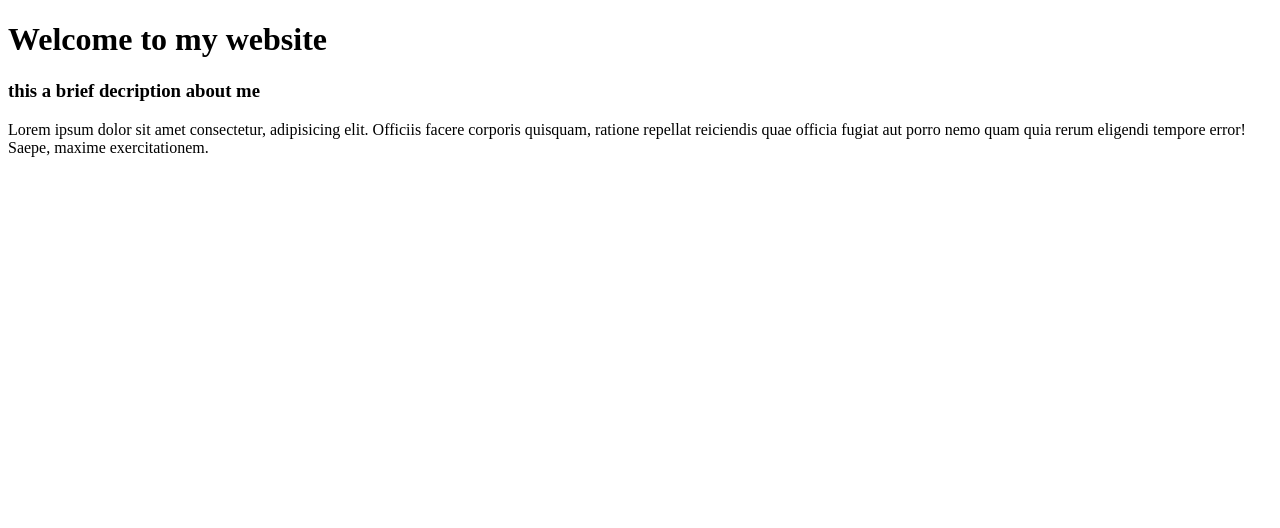
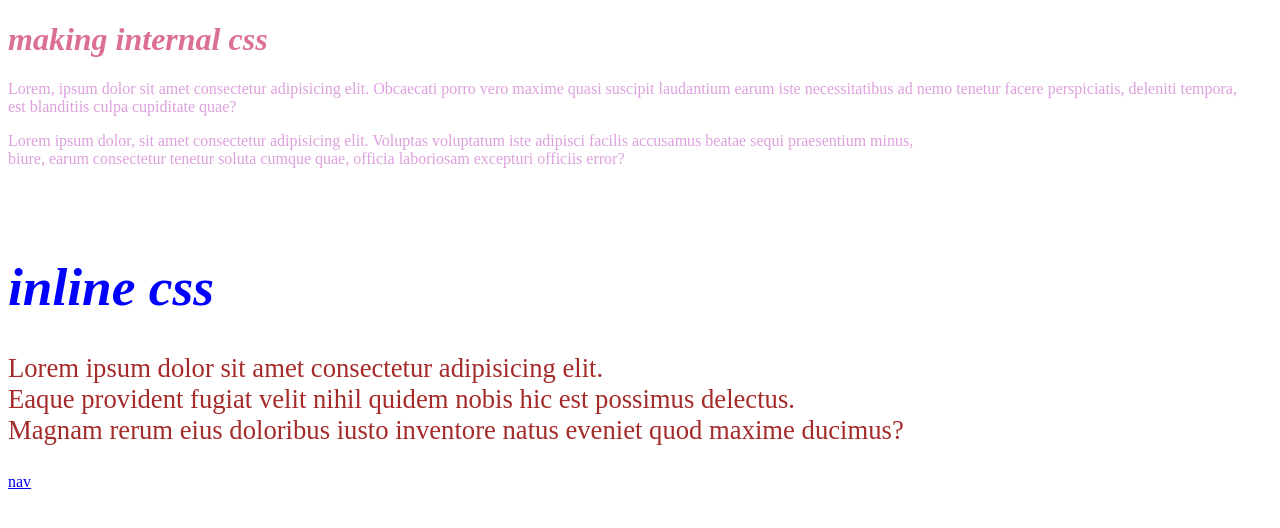
Before and after one commit to cov3nant/mawufemor, a plain HTML site: page index.html in a window 1280 px wide. Drawn offline with Linux system fonts and the light colour scheme.

Commit message:
wednesday

```diff
--- a/index.html
+++ b/index.html
@@ -1,13 +1,35 @@
 <!DOCTYPE html>
 <html lang="en">
 <head>
-    <meta charset="UTF-8">
-    <meta name="viewport" content="width=device-width, initial-scale=1.0">
-    <title>Godsway Agetor</title>
+  <meta charset="UTF-8">
+  <meta name="viewport" content="width=device-width, initial-scale=1.0">
+  <!-- <link rel="stylesheet" href="./style.css"> -->
+  <title>the glade</title>
+  <style>
+    h1{
+      font-style: italic;
+      color: palevioletred;
+    }
+    p{
+      font-style: inherit;
+      color: plum;
+    }
+
+  </style>
 </head>
 <body>
-  <h1>Welcome to my website</h1>
-  <h3>this a brief decription about me</h3>
-  <p>Lorem ipsum dolor sit amet consectetur, adipisicing elit. Officiis facere corporis quisquam, ratione repellat reiciendis quae officia fugiat aut porro nemo quam quia rerum eligendi tempore error! Saepe, maxime exercitationem.
+  <h1>making internal css</h1>
+  <p>Lorem, ipsum dolor sit amet consectetur adipisicing elit.
+    Obcaecati porro vero maxime quasi suscipit laudantium earum iste necessitatibus ad nemo tenetur facere perspiciatis, deleniti tempora,<br> est blanditiis culpa cupiditate quae?</p>
+
+    <p>Lorem ipsum dolor, sit amet consectetur adipisicing elit. Voluptas voluptatum iste adipisci facilis accusamus beatae sequi praesentium minus, <br> biure, earum consectetur tenetur soluta cumque quae, officia laboriosam excepturi officiis error? </p>
+
+    <br>
+    <br>
+
+    <h1 style="color: blue; font-size: 40pt; font-style: oblique;">inline css</h1>
+    <p style="color: brown; font-size: 20pt;">Lorem ipsum dolor sit amet consectetur adipisicing elit. <br> Eaque provident fugiat velit nihil quidem nobis hic est possimus delectus. <br> Magnam rerum eius doloribus iusto inventore natus eveniet quod maxime ducimus?</p>
+
+    <a href="./nav.html">nav</a>
 </body>
 </html>
--- a/style.css
+++ b/style.css
@@ -0,0 +1,9 @@
+    body{
+        color: #ffffff;
+        background-image: url(./pics/IMG_20181008_135605.jpg);
+        background-position: top 40%;
+        background-repeat: no-repeat;
+        background-size: auto ;
+        /* this how to set the background color */
+        /* background-color: hsl(315, 77%, 33%); */
+    }
```
Also changed, not shown: nav.html (added, +18 -0 lines), pics/FB_IMG_1563086817767.jpg (added), pics/FB_IMG_1563086821312.jpg (added), pics/FB_IMG_1563387414120.jpg (added), pics/IMG_-l2eikk.jpg (added), pics/IMG_20181008_135605.jpg (added), 1 other file.
